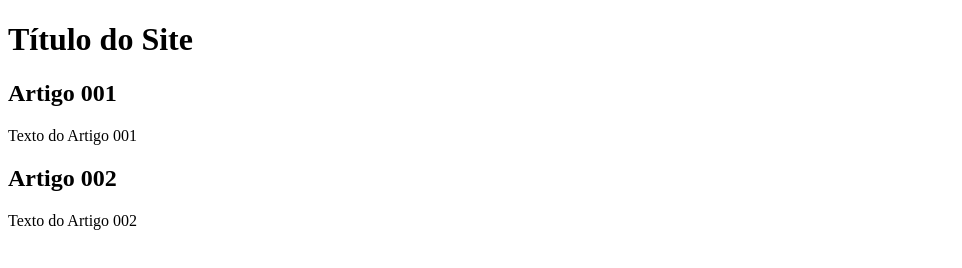
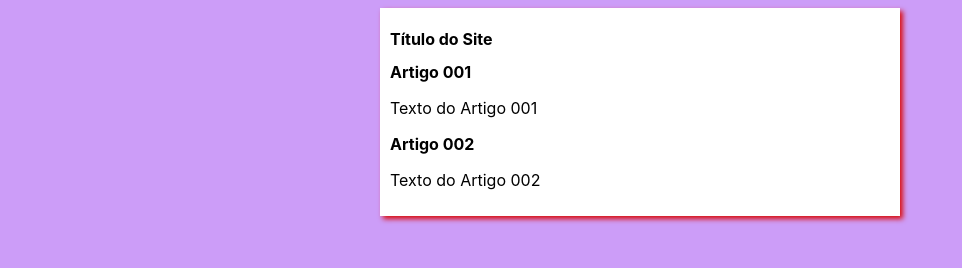
Before and after one commit to JGDressel/Projeto-Site, a plain HTML site: page index.html in a window 1280 px wide. Shown: the whole page, without its empty margins (0-962 px from the left). Drawn offline with Linux system fonts and the light colour scheme.

Commit message:
Inicio do design

```diff
--- /dev/null
+++ b/estilos/style.css
@@ -0,0 +1,16 @@
+* {
+    font-family: -apple-system, BlinkMacSystemFont, 'Segoe UI', Roboto, Oxygen, Ubuntu, Cantarell, 'Open Sans', 'Helvetica Neue', sans-serif;
+    font-size: 16px;
+}
+
+body {
+    background-color: rgb(204, 157, 248)
+}
+
+main {
+    background-color: white;
+    width: 500px;
+    margin: auto;
+    padding: 10px;
+    box-shadow: 3px 3px 5px rgb(218, 13, 13);
+}
--- a/index.html
+++ b/index.html
@@ -5,6 +5,7 @@
     <meta http-equiv="X-UA-Compatible" content="IE=edge">
     <meta name="viewport" content="width=device-width, initial-scale=1.0">
     <title>Título do Site</title>
+    <link rel="stylesheet" href="estilos/style.css">
 </head>
 <body>
     <main>
```
